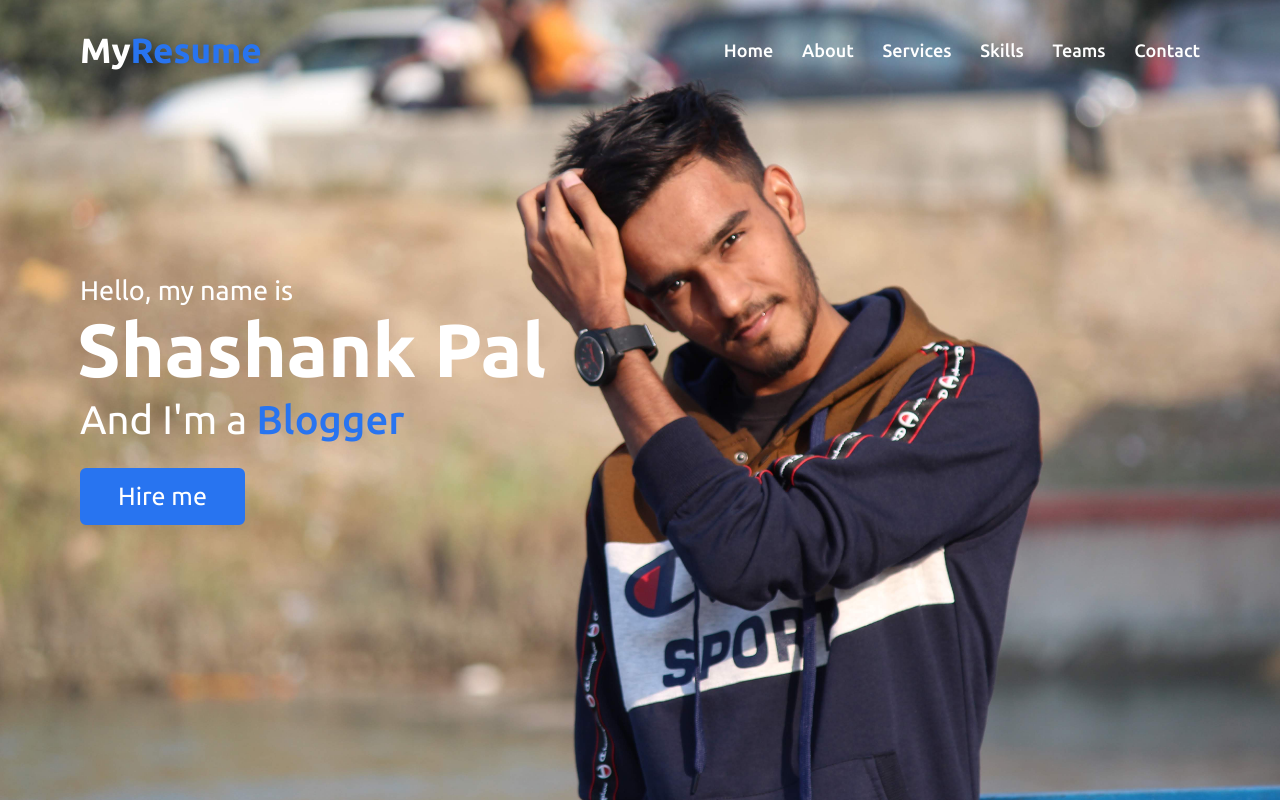
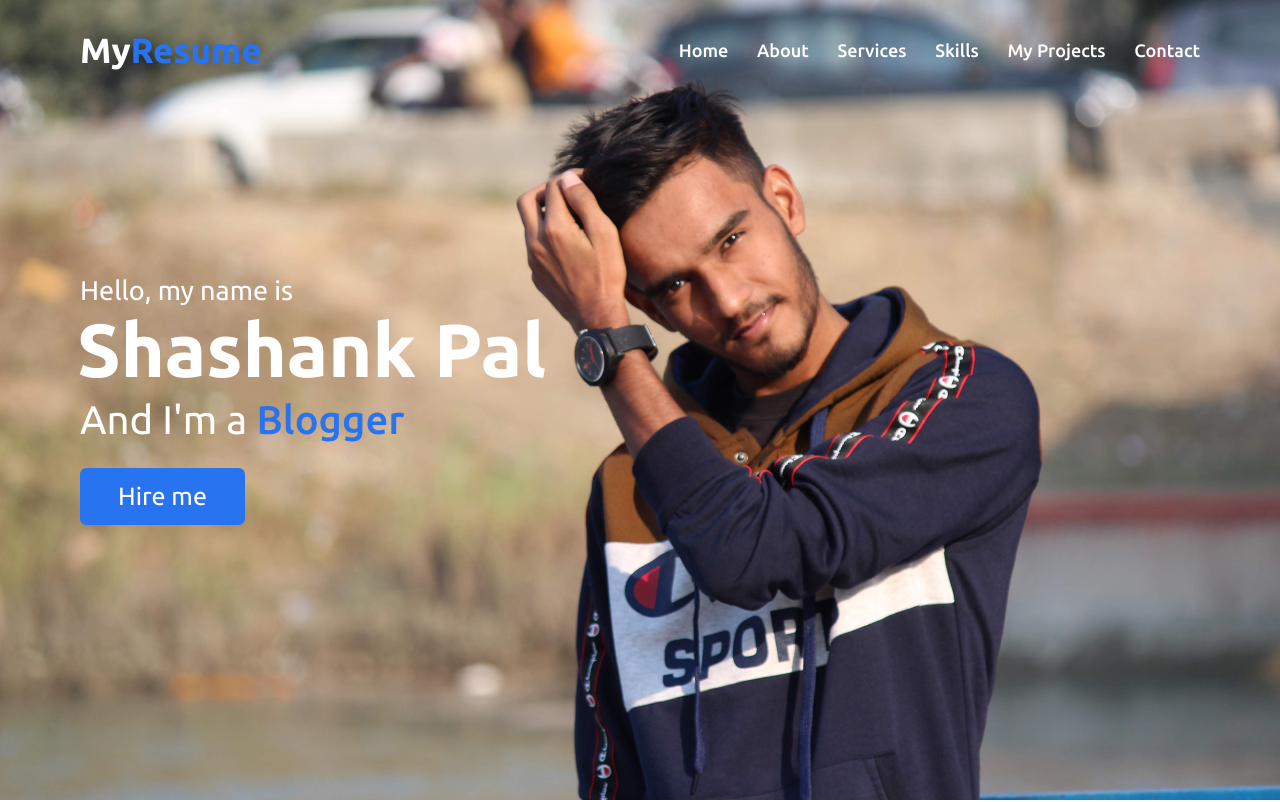
Before and after one commit to SHASHANKPAL301/Resume.github.io, a plain HTML site: page index.html in a window 1280 px wide. Shown: the top 802 px of the page. Drawn offline with nearby package versions, Linux system fonts and the light colour scheme.

Commit message:
index.html

```diff
--- a/index.html
+++ b/index.html
@@ -28,7 +28,7 @@
                 <li><a href="#about" class="menu-btn">About</a></li>
                 <li><a href="#services" class="menu-btn">Services</a></li>
                 <li><a href="#skills" class="menu-btn">Skills</a></li>
-                <li><a href="#teams" class="menu-btn">Teams</a></li>
+                <li><a href="#teams" class="menu-btn">My Projects</a></li>
                 <li><a href="#contact" class="menu-btn">Contact</a></li>
             </ul>
             <div class="menu-btn">
```
